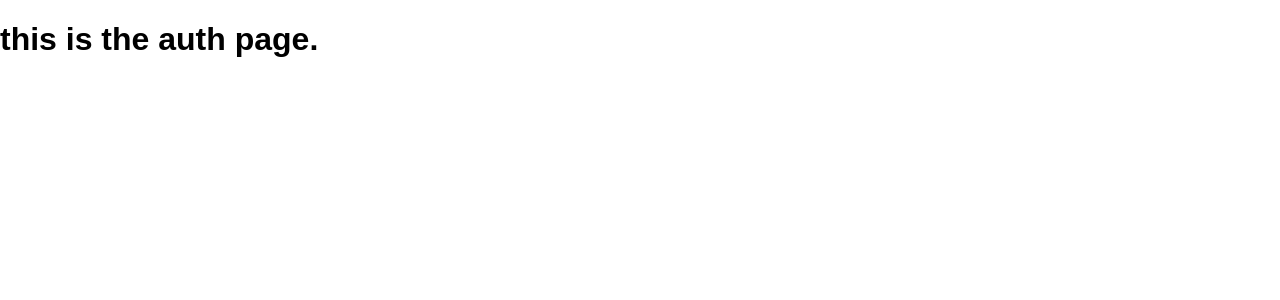
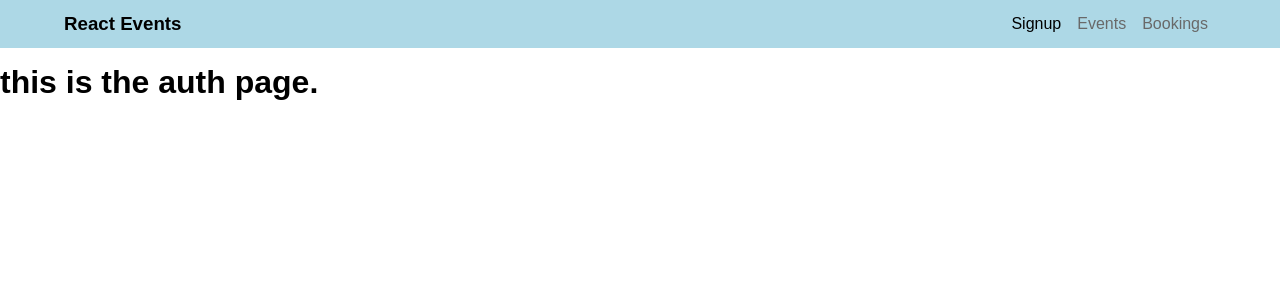
Before and after one commit to saini-g/react-events, a React (Create React App) app: page /auth in a window 1280 px wide. Shown: the top 300 px of the page. Built offline with nearby package versions, Linux system fonts and the light colour scheme.

Commit message:
add navbar

```diff
--- a/src/App.css
+++ b/src/App.css
@@ -0,0 +1,3 @@
+.main-container {
+    margin-top: 4rem;
+}
--- a/src/App.js
+++ b/src/App.js
@@ -4,18 +4,24 @@ import { BrowserRouter, Route, Redirect, Switch } from 'react-router-dom';
 import AuthCmp from './cmp/auth';
 import EventsCmp from './cmp/events';
 import BookingsCmp from './cmp/bookings';
+import MainNav from './cmp/nav/MainNav';
 
 import './App.css';
 
 function App() {
     return (
         <BrowserRouter>
+            <React.Fragment>
+                <MainNav />
+                <main className="main-container">
                     <Switch>
                         <Redirect from="/" to="/auth" exact />
                         <Route path="/auth" component={AuthCmp} />
                         <Route path="/events" component={EventsCmp} />
                         <Route path="/bookings" component={BookingsCmp} />
                     </Switch>
+                </main>
+            </React.Fragment>
         </BrowserRouter>
     );
 }
--- /dev/null
+++ b/src/cmp/nav/MainNav.css
@@ -0,0 +1,31 @@
+.nav-header {
+    position: fixed;
+    top: 0;
+    left: 0;
+    right: 0;
+    height: 3rem;
+    padding: 0 4rem;
+    background-color: lightblue;
+    display: flex;
+    align-items: center;
+    justify-content: space-between;
+}
+.nav-logo h3 {
+    margin: 0;
+}
+.navbar ul {
+    display: flex;
+    list-style: none;
+    margin: 0;
+    padding: 0;
+}
+.navbar li {
+    margin: 0 0.5rem;
+}
+.navbar a {
+    text-decoration: none;
+    color: dimgray;
+}
+.navbar a.active {
+    color: black;
+}
--- /dev/null
+++ b/src/cmp/nav/MainNav.js
@@ -0,0 +1,21 @@
+import React from 'react';
+import { NavLink } from 'react-router-dom';
+
+import './MainNav.css';
+
+const MainNav = props => (
+    <header className="nav-header">
+        <div className="nav-logo">
+            <h3>React Events</h3>
+        </div>
+        <nav className="navbar">
+            <ul>
+                <li><NavLink to="/auth">Signup</NavLink></li>
+                <li><NavLink to="/events">Events</NavLink></li>
+                <li><NavLink to="/bookings">Bookings</NavLink></li>
+            </ul>
+        </nav>
+    </header>
+);
+
+export default MainNav;
```
Lines whose indentation alone changed are shown as unchanged.
